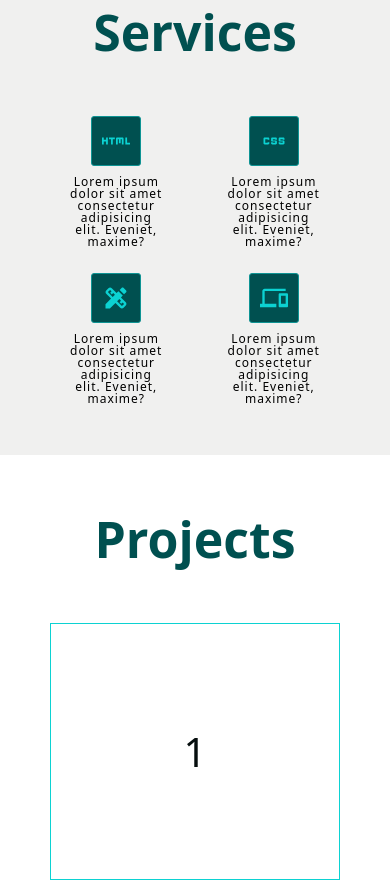
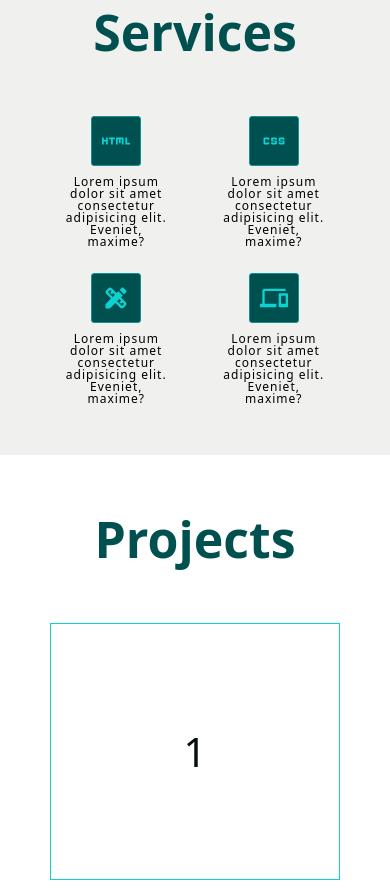
Before and after one commit to bmpandrada/portfolio23, a React (Vite) app: page / in a window 390 px wide. Shown: the part 822-1713 px from the top of the page. Built offline with nearby package versions, Linux system fonts and the light colour scheme.

Commit message:
new portfolio

```diff
--- a/src/index.css
+++ b/src/index.css
@@ -300,8 +300,7 @@ background: #005050;
   text-align: center;
 }
 .fbox {
-  color: black;
-  padding: 0 2rem;
+  padding: 0 1rem;
   flex-direction: column;
   display: flex;
   align-items: center;
```
